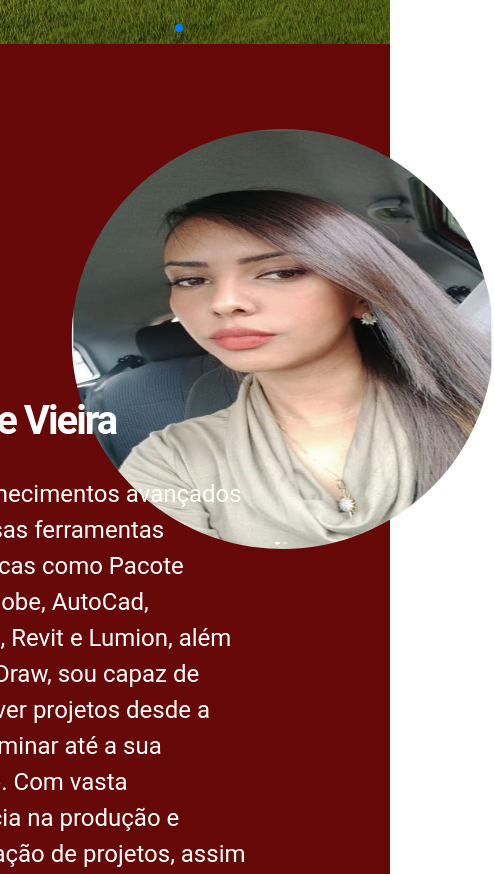
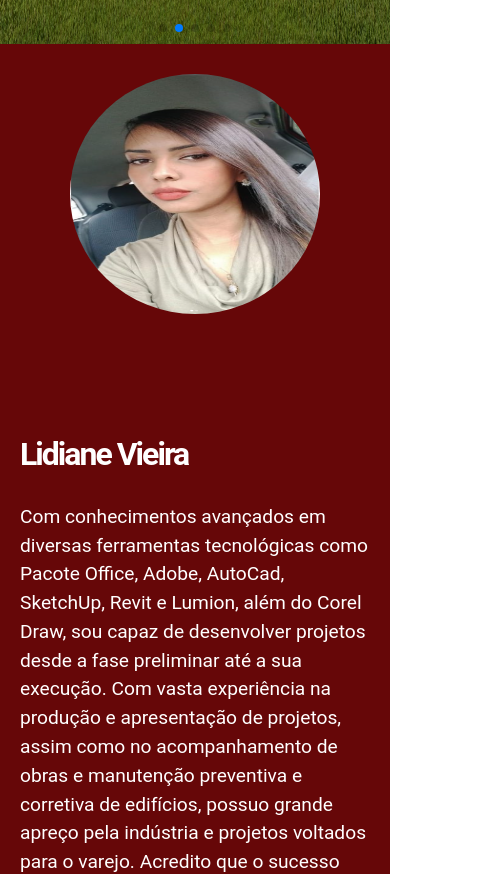
Before and after one commit to Odin042/lidiane_arquitetura, a React (Vite) app: page / in a window 390 px wide. Shown: the part 860-1734 px from the top of the page, 494 px wide, since content can reach past the window. Built offline with nearby package versions, Linux system fonts and the light colour scheme.

Commit message:
Ajuste de responsividade no mobile e para telas grandes

```diff
--- a/src/components/Banner/Banner.styles.ts
+++ b/src/components/Banner/Banner.styles.ts
@@ -14,7 +14,7 @@ export const SwiperSlide = styled.img`
   height: 100%;
   object-fit: cover;
 
-  @media screen and (max-width: 2560px) {
+  @media (min-width: 320px) and (max-width: 720px) {
     width: 100rem;
   }
 `;
@@ -35,18 +35,15 @@ export const Logo = styled.div`
     max-width: 100%;
   }
 
-  @media screen and (max-width: 600px) {
+  @media (min-width: 320px) and (max-width: 720px) {
     width: 300px;
-    height: 95vh;
-    margin-left: 30px;
-
-    img{
-      width: 200px;
-      height: 150px;
-    }
+    height: 300px;
+    position: absolute;
+    left: 10%;
+    top: 34%;
   }
 
-  @media screen and (max-width: 2560px) {
+  @media (min-width: 1440px) and (max-width: 2560px) {
     width: 500px;
     height: 100vh;
     top: 6%;
@@ -59,16 +56,16 @@ export const WrapperBanner = styled.div`
   display: flex;
   width: 100%;
 
-  @media screen and (max-width: 600px) {
+  @media (min-width: 320px) and (max-width: 720px) {
     width: 150%;
 
     img {
       width: 400px;
-      height: 90vh;
+      height: 100vh;
     }
   }
 
-  @media screen and (max-width: 2560px) {
+  @media (min-width: 1440px) and (max-width: 2560px) {
     width: 100%;
 
     img {
--- a/src/components/Sobre/Sobre.styles.ts
+++ b/src/components/Sobre/Sobre.styles.ts
@@ -2,11 +2,6 @@ import styled from 'styled-components';
 
 export const Container = styled.div`
   flex-direction: column;
-
-  @media screen and (max-width: 600px) {
-    flex-direction: column;
-
-  }
 `;
 
 export const ContainerWho = styled.div`
@@ -16,38 +11,36 @@ export const ContainerWho = styled.div`
   background-color: #660708;
   flex-direction: column;
 
-  @media screen and (max-width: 600px) {
-    flex-direction: column;
-
+  @media (min-width: 320px) and (max-width: 720px) {
+    width: 100%;
+    height: 155vh;
   }
-
-
 `;
 
 export const Avatar = styled.img`
   position: absolute;
-  left: 650px;
-  top: 70px;
+  left: 50%;
+  top: 50%;
+  transform: translate(-50%, -50%);
   width: 422px;
   height: 420px;
   border-radius: 50%;
 
-  @media screen and (max-width: 600px) {
-    width: 200px;
-    height: 200px;
-    left: 50%;
-    top: 20%;
-    transform: translate(-50%, -50%);
+  @media (min-width: 320px) and (max-width: 720px) {
+    width: 250px;
+    height: 240px;
+    position: absolute;
+    top: 150px;
+
   }
 
-  @media screen and (max-width: 2560px) {
+  @media (min-width: 1440px) and (max-width: 2560px) {
     width: 422px;
     height: 420px;
     left: 40%;
     top: 20%;
-
     transform: translate(-20%, -20%);
-    }
+}
 `;
 
 export const Text = styled.div`
@@ -61,36 +54,34 @@ export const Text = styled.div`
     width: 60%;
   }
 
-  @media screen and (max-width: 600px) {
-    width: 100%;
+  @media (min-width: 320px) and (max-width: 720px) {
     position: absolute;
-    height: 100%;
     left: 50%;
-    top: 90%;
+    top: 60%;
+    gap: 30px;
     transform: translate(-50%, -50%);
 
     h1 {
-      font-size: 1.5rem;
+      font-size: 2rem;
       font-family: 'Roboto', 'sans-serif';
-      margin: 16px;
     }
 
     span {
-      font-size: 0.9rem;
+      font-size: 1.2rem;
       font-family: 'Roboto', 'sans-serif';
-      width: 90%;
-      margin: 16px;
+      width: 350px;
+
     }
   }
 
-  @media screen and (max-width: 2560px) {
+  @media (min-width: 1440px) and (max-width: 2560px) {
     position: absolute;
     height: 100%;
     left: 20%;
     margin-bottom: 16px;
 
     h1 {
-      font-size: 2.5rem;
+      font-size: 4rem;
       font-family: 'Roboto', 'sans-serif';
       margin: 16px;
       top: 20%;
@@ -100,7 +91,6 @@ export const Text = styled.div`
       font-size: 1.5rem;
       font-family: 'Roboto', 'sans-serif';
       width: 90%;
-      margin: 16px;
       }
   }
 
--- a/src/components/WhoAmI/WhoAmI.styles.ts
+++ b/src/components/WhoAmI/WhoAmI.styles.ts
@@ -55,7 +55,6 @@ export const InfoIcon = styled.img`
   @media screen and (max-width: 600px) {
     width: 60px;
     height: 60px;
-    left:;
   }
 `;
 
```
